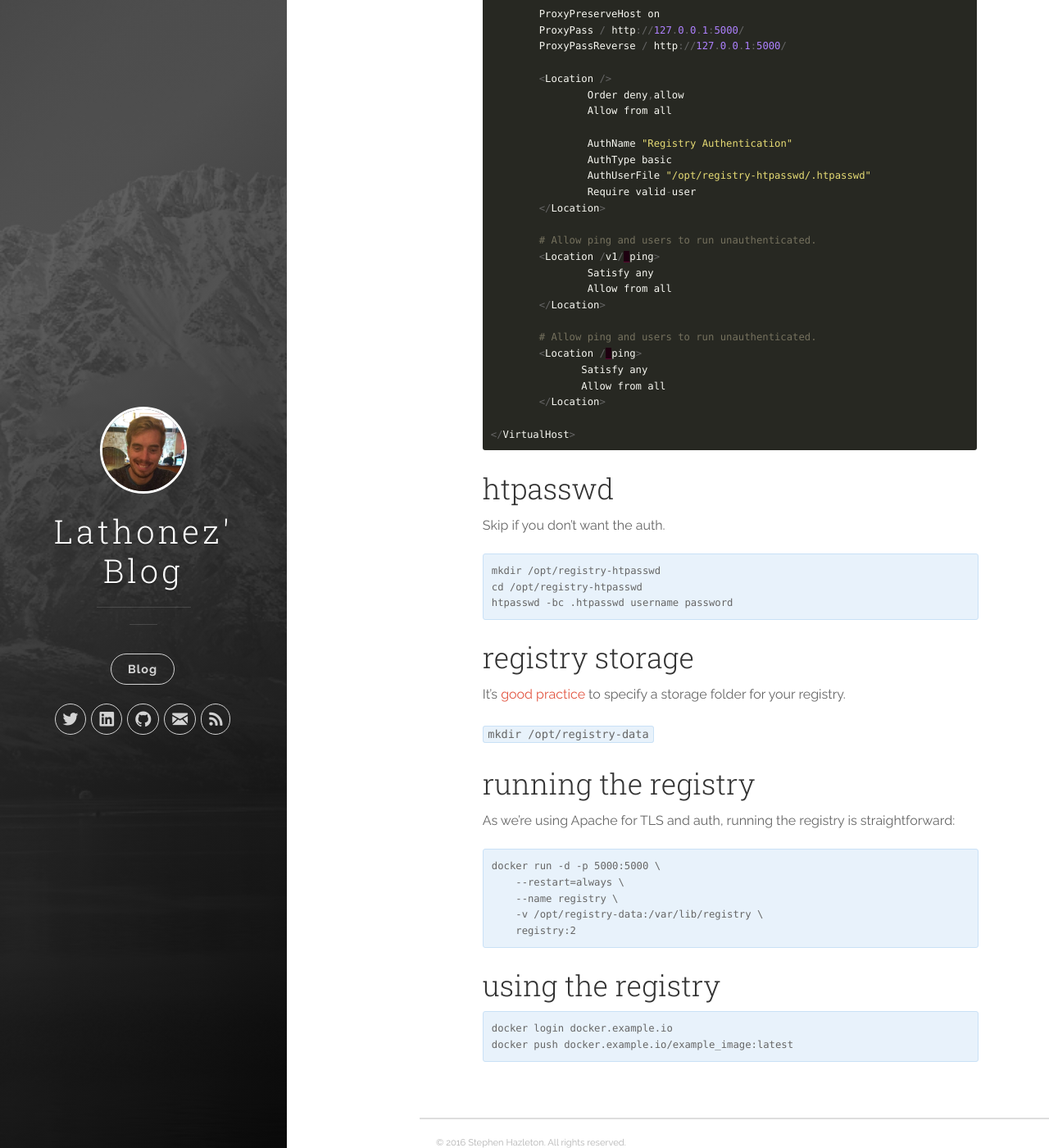
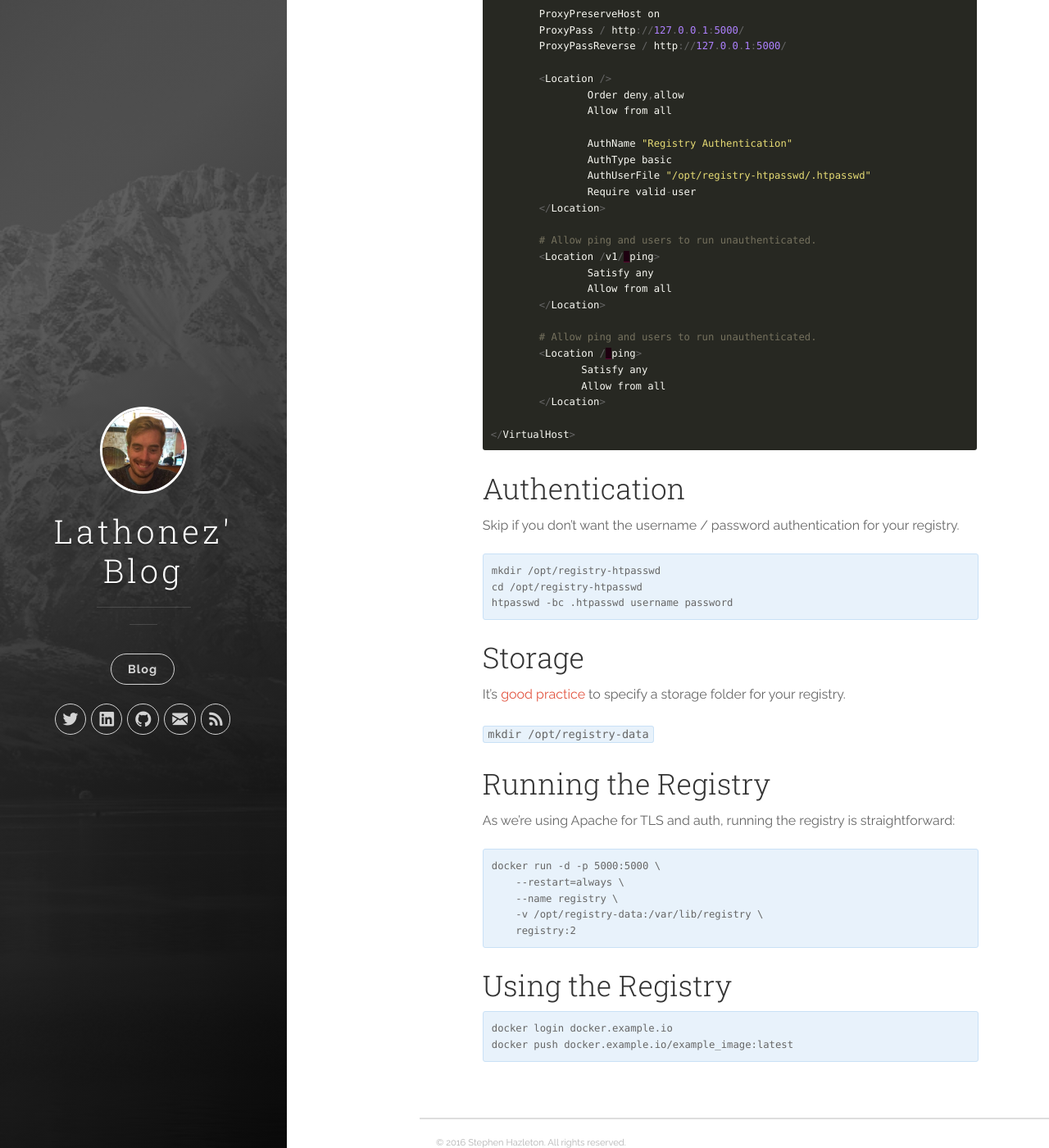
Before and after one commit to lathonez/lathonez.github.io, a Jekyll site: the page built from _posts/2016-07-20-docker-registry-apache-letsencrypt.markdown, in a window 1280 px wide and 1400 px high, scrolled down 1559 px. Shown: the whole window at 82% size. Built offline with Jekyll 4.4.1, drawn with Linux system fonts in a browser that asks for light colours; nearby versions of some CDN libraries; some of the changed text lies outside the part shown.

Commit message:
markdown

````diff
--- a/_posts/2016-07-20-docker-registry-apache-letsencrypt.markdown
+++ b/_posts/2016-07-20-docker-registry-apache-letsencrypt.markdown
@@ -80,10 +80,10 @@ If you don't want auth (e.g. username:password) for your registry, remove the `<
 </VirtualHost>
 ```
 
-htpasswd
----------
+Authentication
+---------------
 
-Skip if you don't want the auth.
+Skip if you don't want the username / password authentication for your registry.
 
 <div class="highlighter-rouge">
 <pre class="lowlight">
@@ -115,8 +115,8 @@ As we're using Apache for TLS and auth, running the registry is straightforward:
 </pre>
 </div>
 
-using the registry
-------------------
+Using the Registry
+-------------------
 
 <div class="highlighter-rouge">
 <pre class="lowlight">
````
Also changed, not shown: other parts of _posts/2016-07-20-docker-registry-apache-letsencrypt.markdown (+7 -7 lines).
